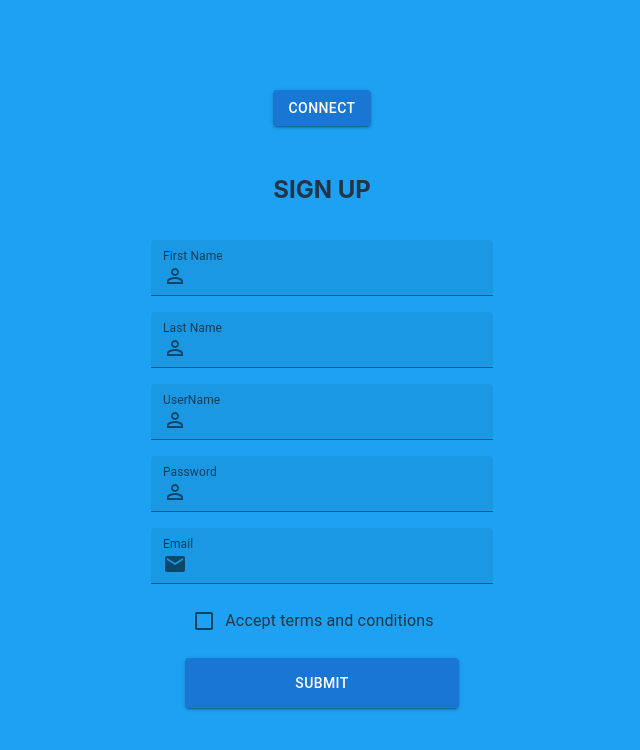
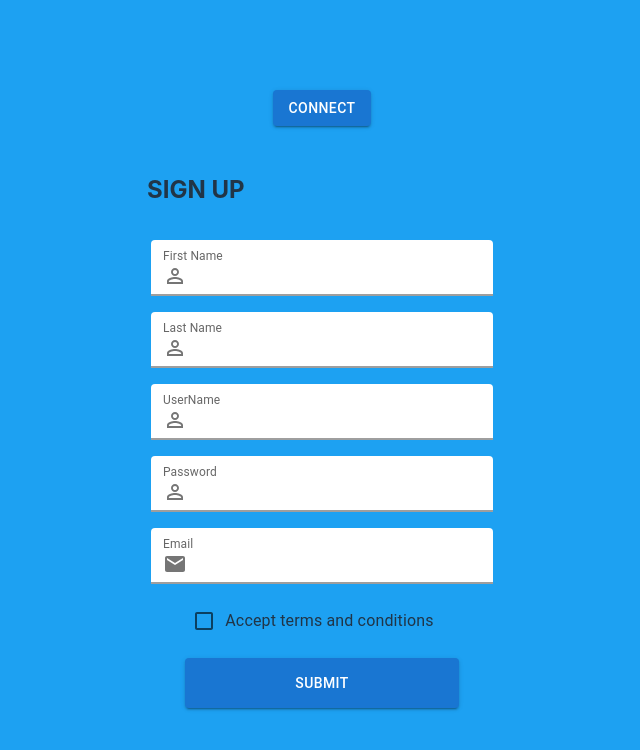
Before and after one commit to Canorab/gnsdapp, a React (Vite) app: page /signup in a window 1280 px wide. Shown: the top 750 px of the page, without its empty margins (318-958 px from the left). Built offline with nearby package versions, Linux system fonts and the light colour scheme.

Commit message:
feature: feature updates

```diff
--- a/src/features/auth/forms/LoginForm.tsx
+++ b/src/features/auth/forms/LoginForm.tsx
@@ -17,8 +17,12 @@ import Paper from '@mui/material/Paper';
 import {AccountCircle, CheckBox, PersonOutline} from '@mui/icons-material';
 import TextField from '@mui/material/TextField';
 import {zodResolver} from '@hookform/resolvers/zod';
+import {ThemeProvider, createTheme} from '@mui/material';
+import {type Theme, useTheme} from '@mui/material/styles';
+import {customTheme} from '@/utils/customTheme';
 
 function LoginForm() {
+	const theme = useTheme();
 	const {
 		register,
 		handleSubmit,
@@ -45,6 +49,7 @@ function LoginForm() {
 
 	return (
 		<div>
+			<ThemeProvider theme={customTheme(theme)}>
 				<form onSubmit={handleSubmit(onSubmit)}>
 					<Box
 						component='div'
@@ -127,6 +132,7 @@ function LoginForm() {
 						</Button>
 					</Box>
 				</form>
+			</ThemeProvider>
 		</div>
 	);
 }
--- a/src/features/auth/pages/SignupPage.tsx
+++ b/src/features/auth/pages/SignupPage.tsx
@@ -30,19 +30,19 @@ function Signup() {
 	const referrerId = '';
 	const [isConnect, setIsConnect] = useState(false); // Pass this into the Form's props
 	const [wallet, setWallet] = useState(''); // Pass this into the Form's props
-	const [domains, setDomains] = useState(0); // Pass this into the Form's props
+	const [domains, setDomains] = useState(1); // Pass this into the Form's props
 	// Const routeParams = useParams();
 	// const location = useLocation();
 	console.log(searchParams.get('ref'));
 
 	const handleConnect = () => {
 		setWallet(walletAddress);
-		setIsConnect(!isConnect);
+		setIsConnect(true);
 	};
 
 	const handleDisconnect = () => {
 		setWallet('');
-		setIsConnect(!isConnect);
+		setIsConnect(false);
 	};
 
 	return (
@@ -53,7 +53,7 @@ function Signup() {
 					{/* <Button variant='contained' className='connect-btn'>
 						Connect
 					</Button> */}
-					{isConnect ? (
+					{isConnect && wallet ? (
 						<Button variant='contained' className='connect-btn' onClick={handleDisconnect}>
 							disconnect
 						</Button>
@@ -63,7 +63,6 @@ function Signup() {
 						</Button>
 					)}
 				</div>
-				<h2 className='text-2xl mb-8 font-bold'>SIGN UP</h2>
 				<NewUserForm wallet={wallet} domains={domains} referrerUsername={referralUsername} />
 			</div>
 		</div>
--- a/src/features/users/forms/NewUserForm.tsx
+++ b/src/features/users/forms/NewUserForm.tsx
@@ -20,13 +20,16 @@ import {
 	TextField,
 } from '@mui/material';
 import {Controller, SubmitHandler, useForm} from 'react-hook-form';
-
+import {ThemeProvider, createTheme} from '@mui/material';
 import Box from '@mui/material/Box';
 import MenuIcon from '@mui/icons-material/Menu';
 import React, {useCallback} from 'react';
 import {type SignupSchemaType, signupSchema} from '@/utils/schema';
 // Import {schema} from '@/utils/schema';
 import {zodResolver} from '@hookform/resolvers/zod';
+// Import {useTheme} from '@emotion/react';
+import {type Theme, useTheme} from '@mui/material/styles';
+import {customTheme} from '@/utils/customTheme';
 
 /*
 Import into the Signup.tsx component page and use it to create a new user by capturing filled form fields and
@@ -34,6 +37,9 @@ dispatching the addNewUserMutaton RTK action creator, passing the captured data
 */
 
 function NewUserForm({wallet, domains, referrerUsername}: SignupSchemaType) {
+	const theme = useTheme();
+	// Const formTheme = createTheme({});
+	// Console.log(wallet);
 	// Form
 	const {
 		register,
@@ -42,33 +48,41 @@ function NewUserForm({wallet, domains, referrerUsername}: SignupSchemaType) {
 		formState: {isSubmitting, isSubmitSuccessful, errors},
 	} = useForm({
 		resolver: zodResolver(signupSchema),
+		mode: 'all',
 		defaultValues: {
+			_id: '0001',
 			firstName: '',
 			lastName: '',
 			username: '',
 			password: '',
 			// ConfirmPassword: '',
 			email: '',
-			domains: 0,
-			wallet,
-			referrerId: '',
-			referrerUsername: '',
-			timestamp: new Date(), // Remove
+			// Domains: 0,
+			// Wallet,
+			// referrerId: '',
+			// referrerUsername: '',
+			// timestamp: new Date(), // Remove
 			terms: false,
 		},
 	});
 
 	const onSubmit = useCallback((data: SignupSchemaType) => {
+		// Console.log(wallet);
+		const requestBody = {...data, wallet, domains};
 		// Dispatch the useAddNewUserMutation RTK action here passing it the form data
 		// This should make a POST request to the /users endpoint which will trigger the creation of a new
 		// Mongodb doc in the backend.
 
-		alert(JSON.stringify(data, null, 4));
+		alert(JSON.stringify(requestBody, null, 4));
 	}, []);
 
 	return (
 		<div>
-			<form onSubmit={handleSubmit(onSubmit)} noValidate>
+			<div className='title-wrapper w-full'>
+				<h2 className='text-2xl mb-8 font-bold text-left'>SIGN UP</h2>
+			</div>
+			<ThemeProvider theme={customTheme(theme)}>
+				<form onSubmit={handleSubmit(onSubmit)}>
 					<Box
 						component='div'
 						sx={{
@@ -94,6 +108,7 @@ function NewUserForm({wallet, domains, referrerUsername}: SignupSchemaType) {
 									helperText={errors.firstName?.message}
 									{...field}
 									fullWidth
+									color='secondary'
 									InputProps={{
 										startAdornment: (
 											<InputAdornment position='start'>
@@ -205,6 +220,31 @@ function NewUserForm({wallet, domains, referrerUsername}: SignupSchemaType) {
 							)}
 						/>
 
+						{/* <Controller
+						name='domains'
+						control={control}
+						render={({field, fieldState: {error}, formState}) => (
+							<TextField
+								id='domains'
+								label='Domains'
+								variant='filled'
+								type='number'
+								error={Boolean(errors.domains)}
+								helperText={errors.domains?.message}
+								hidden={true}
+								{...field}
+								fullWidth
+								InputProps={{
+									startAdornment: (
+										<InputAdornment position='start'>
+											<Email />
+										</InputAdornment>
+									),
+								}}
+							/>
+						)}
+					/> */}
+
 						<Controller
 							name='terms'
 							control={control}
@@ -225,6 +265,7 @@ function NewUserForm({wallet, domains, referrerUsername}: SignupSchemaType) {
 						</Button>
 					</Box>
 				</form>
+			</ThemeProvider>
 		</div>
 	);
 }
--- a/src/features/users/templates/links/ReferralLink.tsx
+++ b/src/features/users/templates/links/ReferralLink.tsx
@@ -11,7 +11,7 @@ function ReferralLink({username}) {
 		setLink(refLink);
 	}, []);
 	return (
-		<div style={{display: 'flex', borderWidth: 2, borderColor: '#b9b9b9'}} className='ref-link'>
+		<div style={{display: 'flex', borderWidth: 1, borderColor: '#b9b9b9'}} className='ref-link'>
 			<h2 className='text-gray-700 text-xl overflow-hidden aff-link'>{link}</h2>
 			<ContentCopy className='text-gray-700 cursor-pointer' />
 		</div>
--- /dev/null
+++ b/src/utils/customTheme.ts
@@ -0,0 +1,75 @@
+import {type Theme, ThemeProvider, createTheme, useTheme} from '@mui/material/styles';
+import {blue, blueGrey, lightBlue, grey} from '@mui/material/colors';
+import {outlinedInputClasses} from '@mui/material/OutlinedInput';
+
+export const customTheme = (outerTheme: Theme) =>
+	createTheme({
+		palette: {
+			mode: outerTheme.palette.mode,
+		},
+		components: {
+			MuiTextField: {
+				styleOverrides: {
+					root: {
+						'--TextField-brandBorderColor': '#E0E3E7',
+						'--TextField-brandBorderHoverColor': '#B2BAC2',
+						'--TextField-brandBorderFocusedColor': '#6F7E8C',
+						'& label.Mui-focused': {
+							color: grey[500],
+						},
+					},
+				},
+			},
+			MuiOutlinedInput: {
+				styleOverrides: {
+					notchedOutline: {
+						borderColor: grey[100],
+					},
+					root: {
+						[`&:hover .${outlinedInputClasses.notchedOutline}`]: {
+							borderColor: grey[300],
+						},
+						[`&.Mui-focused .${outlinedInputClasses.notchedOutline}`]: {
+							borderColor: grey[200],
+						},
+						// '& label.Mui-focused': {
+						// 	color: grey[100],
+						// },
+					},
+				},
+			},
+			MuiFilledInput: {
+				styleOverrides: {
+					root: {
+						'&::before, &::after': {
+							borderBottom: `2px solid ${grey[500]}`,
+						},
+						'&:hover:not(.Mui-disabled, .Mui-error):before': {
+							borderBottom: '2px solid var(--TextField-brandBorderHoverColor)',
+						},
+						'&.Mui-focused:after': {
+							borderBottom: '2px solid var(--TextField-brandBorderFocusedColor)',
+						},
+						'&.MuiFilledInput-root': {
+							background: '#fff',
+						},
+					},
+				},
+			},
+			// MuiInput: {
+			// 	styleOverrides: {
+			// 		root: {
+			// 			'&::before': {
+			// 				borderBottom: '2px solid var(--TextField-brandBorderColor)',
+			// 			},
+			// 			'&:hover:not(.Mui-disabled, .Mui-error):before': {
+			// 				borderBottom: '2px solid var(--TextField-brandBorderHoverColor)',
+			// 			},
+			// 			'&.Mui-focused:after': {
+			// 				borderBottom: '2px solid var(--TextField-brandBorderFocusedColor)',
+			// 			},
+			// 		},
+			// 	},
+			// },
+		},
+	});
--- a/src/utils/schema.ts
+++ b/src/utils/schema.ts
@@ -4,18 +4,18 @@ import {zodResolver} from '@hookform/resolvers/zod';
 
 export const signupSchema = z
 	.object({
-		_id: z.string(),
+		// _id: z.string(),
 		firstName: z.string().min(2, {message: 'Requires atleast 2 characters'}),
 		lastName: z.string().min(2, {message: 'Requires atleast 2 characters 1'}),
 		username: z.string().min(3, {message: 'Requires atleast 3 characters'}),
 		password: z.string().min(8, {message: 'Requires at least 8 characters'}),
 		// ConfirmPassword: z.string().min(8, {message: 'Requires at least 8 characters'}),
 		email: z.string().email({message: 'Invalid email addreess'}),
-		domains: z.number().positive(),
-		wallet: z.string().min(1, {message: 'Wallet Address is Required'}),
-		referrerId: z.string(),
-		referrerUsername: z.string().min(1, {message: 'Referrer username is Required'}),
-		timestamp: z.date(), // Timestamp should be auto set by Mongoose in the nodejs app
+		// Domains: z.number().positive(),
+		// Wallet: z.string().min(1, {message: 'Wallet Address is Required'}),
+		// referrerId: z.string(),
+		// referrerUsername: z.string().min(1, {message: 'Referrer username is Required'}),
+		// timestamp: z.date(), // Timestamp should be auto set by Mongoose in the nodejs app
 		terms: z.boolean(),
 	})
 	.superRefine(({terms}, ctx) => {
```
Also changed, not shown: src/features/domains/pages/DomainsList.tsx (+8 -2 lines), src/main.tsx (+16 -1 lines). Lines whose indentation alone changed are shown as unchanged.
